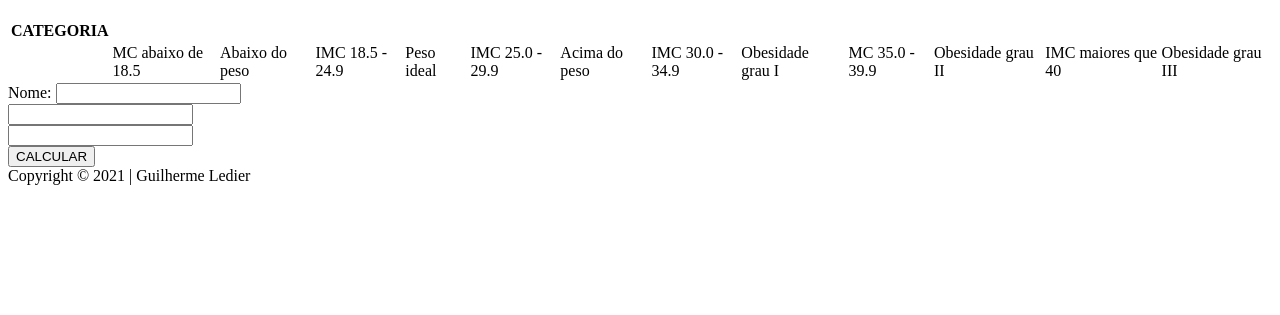
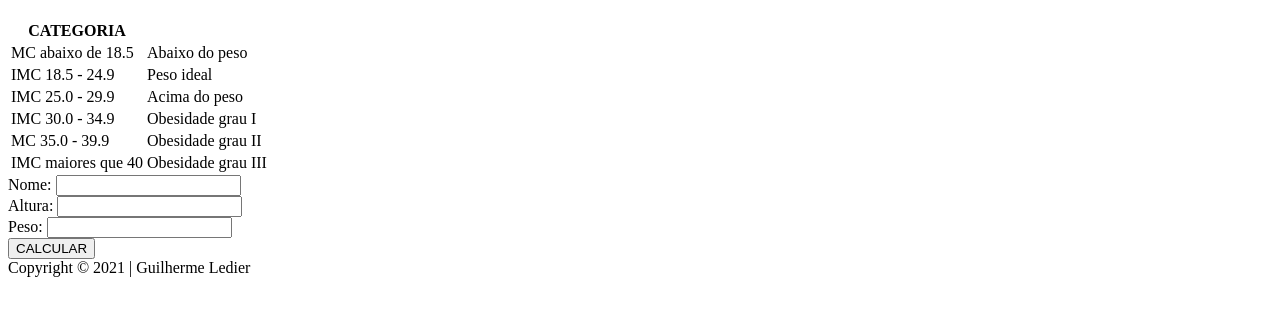
Before and after one commit to ledierguilherme/calculadora-imc, a plain HTML site: page index.html in a window 1280 px wide. Shown: the part 61-376 px from the top of the page. Drawn offline with Linux system fonts and the light colour scheme.

Commit message:
html perfeito

```diff
--- a/index.html
+++ b/index.html
@@ -10,7 +10,7 @@
       <h1>CALCULE SEU IMC</h1>
   </header>
   <main>
-      <section class="categorias"></section>
+      <section class="categorias">
       <table>
           <thead>
               <tr>
@@ -18,33 +18,33 @@
               </tr>
           </thead>
           <tbody>
-              <td>
+              <tr>
                   <td>MC abaixo de 18.5</td>
                   <td>Abaixo do peso</td>
-              </td>
-              <td>
+              </tr>
+              <tr>
                   <td>IMC 18.5 - 24.9</td>
                   <td>Peso ideal</td>
-              </td>
-              <td>
+              </tr>
+              <tr>
                   <td>IMC 25.0 - 29.9</td>
                   <td>Acima do peso</td>
-              </td>
-              <td>
+              </tr>
+              <tr>
                   <td>IMC 30.0 - 34.9</td>
                   <td>Obesidade grau I</td>
-              </td>
-              <td>
+              </tr>
+              <tr>
                   <td>MC 35.0 - 39.9</td>
                   <td>Obesidade grau II</td>
-              </td>
-              <td>
+              </tr>
+              <tr>
                   <td>IMC maiores que 40</td>
                   <td>Obesidade grau III</td>
-              </td>
+              </tr>
           </tbody>
       </table>
-
+    </section>
       <section class="calculadora">
           <form>
               <div class="campo">
@@ -52,11 +52,11 @@
                 <input name="text">
               </div>
               <div class="campo">
-                  <label for="Altura:"></label>
+                  <label>Altura:</label>
                   <input name="text">
               </div>
               <div class="campo">
-                <label for="Peso:"></label>
+                <label>Peso:</label>
                 <input name="text">
             </div>
             <button type="button">CALCULAR</button>
```
